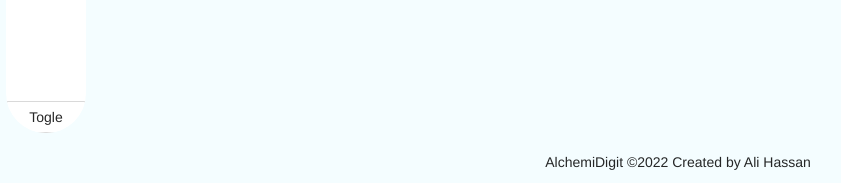
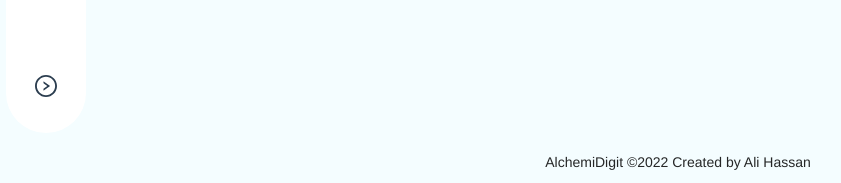
Before and after one commit to ali-hazan/moon, a Vue app: page /dashboard in a window 1280 px wide. Shown: the part 603-786 px from the top of the page, without its empty margins (10-851 px from the left). Built offline with nearby package versions, Linux system fonts and the light colour scheme.

Commit message:
Update navbar style

```diff
--- a/src/views/layout/mainLayout.vue
+++ b/src/views/layout/mainLayout.vue
@@ -6,6 +6,7 @@
         overflow: 'auto',
         height: '90vh',
         position: 'fixed',
+
         left: '16px',
         top: '16px',
         bottom: '16px',
@@ -51,9 +52,10 @@
         </a-menu>
       </div>
 
-      <a-button class="nav-collapse-btn" @click="collapsed = !collapsed"
-        >Togle</a-button
-      >
+      <div class="nav-collapse-btn" @click="collapsed = !collapsed">
+        <right-circle-outlined v-if="collapsed" />
+        <left-circle-outlined v-else />
+      </div>
     </a-layout-sider>
     <a-layout
       :style="collapsed ? { marginLeft: '96px' } : { marginLeft: '216px' }"
@@ -77,6 +79,8 @@ import {
   AppstoreOutlined,
   TeamOutlined,
   ShopOutlined,
+  RightCircleOutlined,
+  LeftCircleOutlined,
 } from "@ant-design/icons-vue";
 import { defineComponent, ref } from "vue";
 export default defineComponent({
@@ -89,6 +93,8 @@ export default defineComponent({
     AppstoreOutlined,
     TeamOutlined,
     ShopOutlined,
+    RightCircleOutlined,
+    LeftCircleOutlined,
   },
 
   setup() {
@@ -117,4 +123,13 @@ export default defineComponent({
   justify-content: space-between;
   flex-direction: column;
 }
+.nav-collapse-btn {
+  border: none !important;
+  margin-bottom: 28px;
+  font-size: 22px;
+}
+.nav-collapse-btn:hover {
+  color: red;
+}
+
 </style>
```
